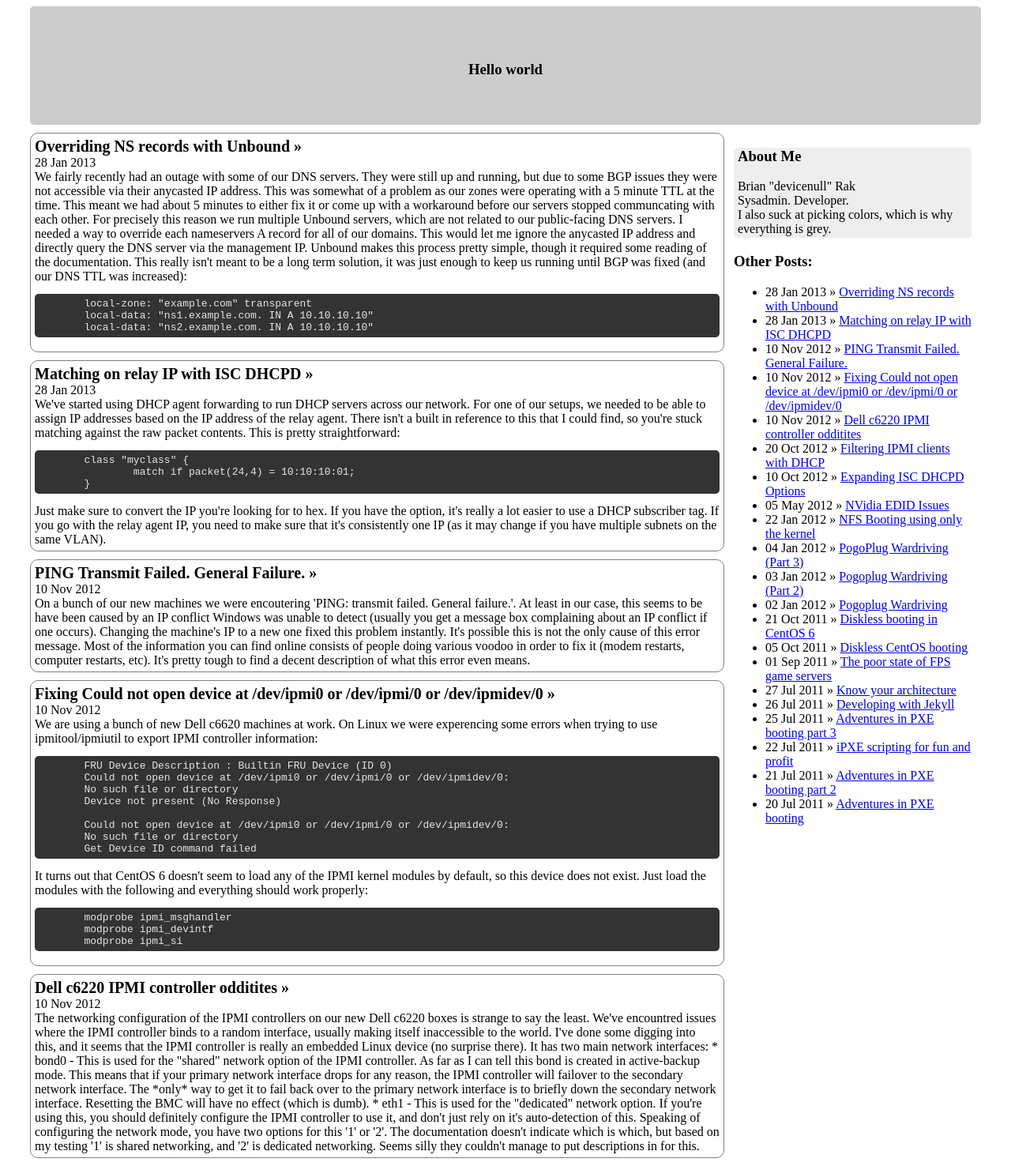
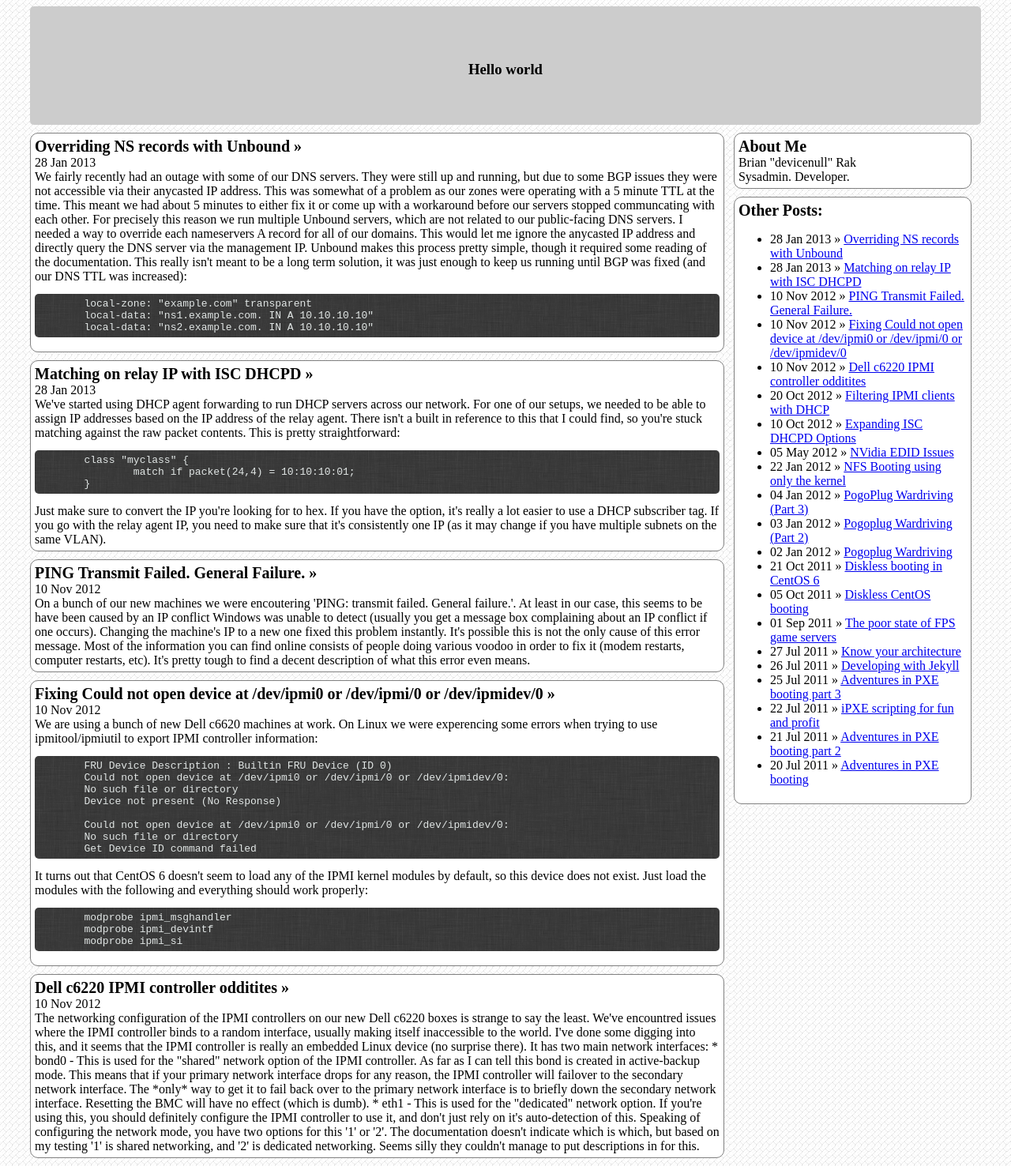
Before and after one commit to devicenull/devicenull.github.com, a Jekyll site: the page built from index.html, in a window 1280 px wide. Shown: the whole page at 79% size. Built offline with Jekyll 4.4.1, drawn with Linux system fonts in a browser that asks for light colours; Markdown is read by kramdown in place of the engine named in the settings.

Commit message:
Change backgrounds (omg actual images)

```diff
--- a/_layouts/default.html
+++ b/_layouts/default.html
@@ -8,6 +8,7 @@
 		{
 			padding-left: 30px;
 			padding-right: 30px;
+			background-image: url('/img/skelatal_weave.png');
 		}
 
 		p
@@ -38,19 +39,13 @@
 			padding-left: 1%;
 		}
 
-		#aboutme
-		{
-			background-color: #EEEEEE;
-			border-radius: 5px;
-			padding: 0 0 2px 5px;
-		}
-
-		.post
+		.post, .block
 		{
 			border: 1px solid grey;
 			border-radius: 10px;
 			padding: 5px 5px 5px 5px;
 			margin-bottom: 10px;
+			background-color: white;
 		}
 
 		.post_title
@@ -68,7 +63,7 @@
 		.code
 		{
 			width: 100%;
-			background-color: #333333;
+			background-image: url('/img/low_contrast_linen.png');
 			color: #e1e6e5;
 			padding-top: 5px;
 			padding-bottom: 5px;
@@ -93,20 +88,22 @@
 	</div>
 	<div id="body">
 		{{ content }}
+
 	</div>
 	<div id="nav">
-		<div id="aboutme">
-			<h3>About Me</h3>
+		<div id="aboutme" class="block">
+			<span class="post_title">About Me</span><br>
 			Brian "devicenull" Rak<br>
 			Sysadmin. Developer.<br>
-			I also suck at picking colors, which is why everything is grey.
 		</div>
-		<h3>Other Posts:</h3>
-		<ul>
-			{% for post in site.posts %}
-				<li><span>{{ post.date | date_to_string }}</span> &raquo; <a href="{{ post.url }}">{{ post.title }}</a></li>
-			{% endfor %}
-		</ul>
+		<div class="block">
+			<span class="post_title">Other Posts:</span>
+			<ul>
+				{% for post in site.posts %}
+					<li><span>{{ post.date | date_to_string }}</span> &raquo; <a href="{{ post.url }}">{{ post.title }}</a></li>
+				{% endfor %}
+			</ul>
+		</div>
 	</div>
 </body>
 </html>
```
Also changed, not shown: img/low_contrast_linen.png (added), img/skelatal_weave.png (added).
